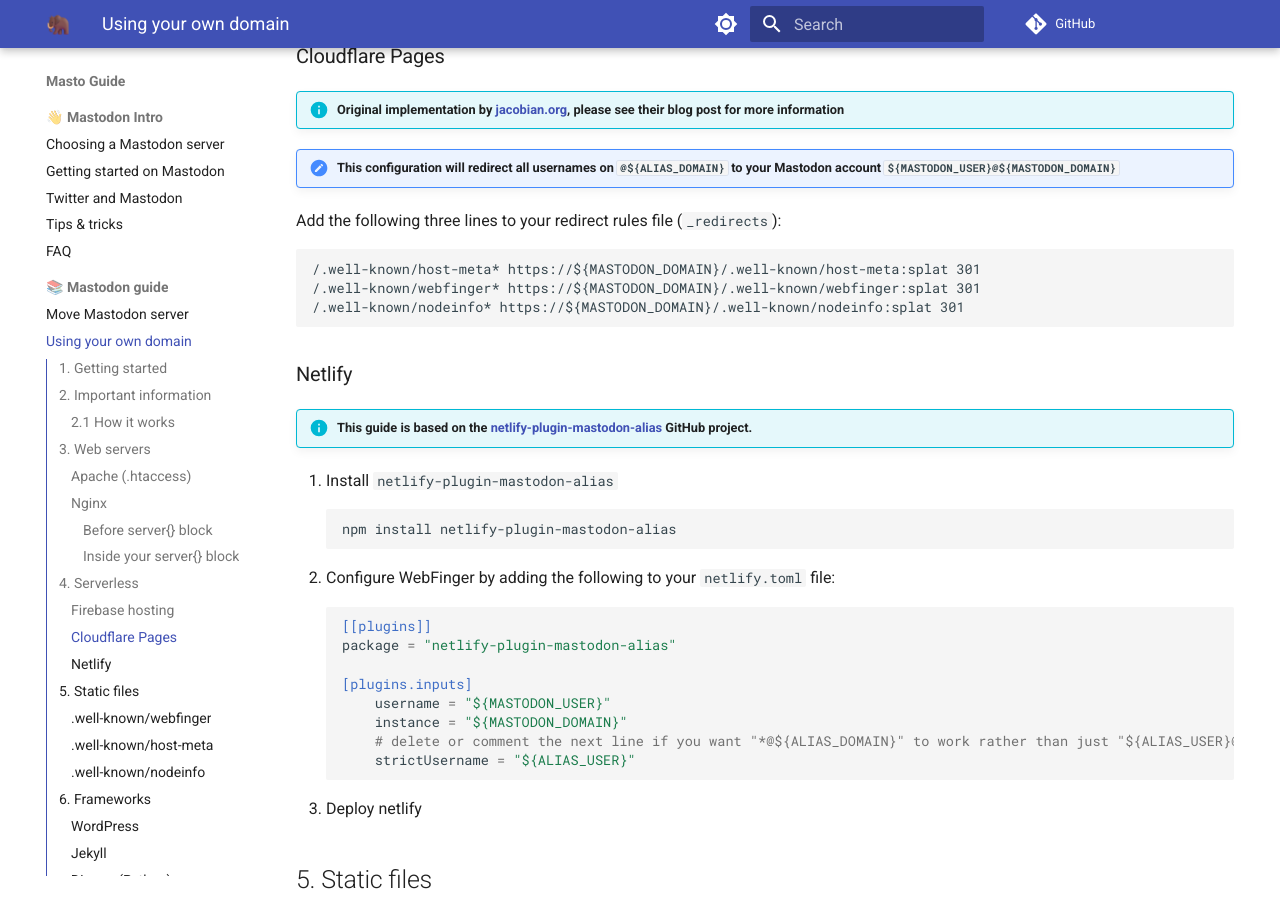
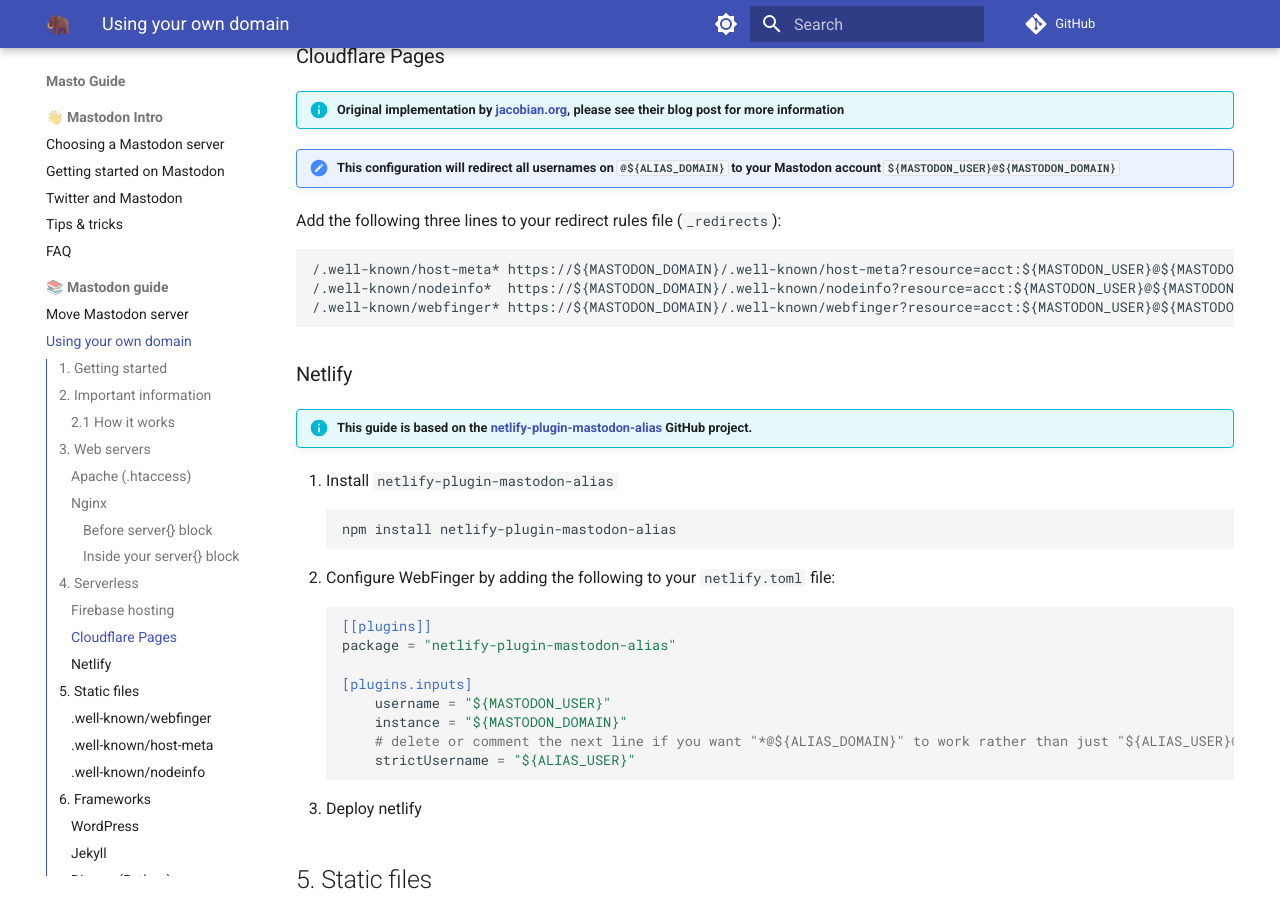
Before and after one commit to jippi/masto-guide, an MkDocs documentation site: the page built from docs/guide/use-your-own-domain.md, in a window 1280 px wide and 900 px high, scrolled down 4481 px. Built offline with MkDocs 1.6.1 and Material for MkDocs 9.7.7, drawn with Linux system fonts in a browser that asks for light colours; a script that is not in the unit is left out; comment, search, counter and statistics services are not loaded; part of the change alters nothing that is shown.

Commit message:
Improve Cloudflare Redirects
Previously the documentation for Cloudflare redirects made use of the :splat feature.  This feature does a straight substitution of the wildcard value with no transformation. To use this feature, both the original blog author and any subsequent guide followers would require a change to the configuration of the Mastodon instance they were targeting. This likely isn’t possible for the vast majority of users and instances.

This change updates the instructions to redirect to a specific target account.

````diff
--- a/docs/guide/use-your-own-domain.md
+++ b/docs/guide/use-your-own-domain.md
@@ -194,9 +194,9 @@ Add the following to your `firebase.json` file.
 Add the following three lines to your redirect rules file (`_redirects`):
 
 ```
-/.well-known/host-meta* https://${MASTODON_DOMAIN}/.well-known/host-meta:splat 301
-/.well-known/webfinger* https://${MASTODON_DOMAIN}/.well-known/webfinger:splat 301
-/.well-known/nodeinfo* https://${MASTODON_DOMAIN}/.well-known/nodeinfo:splat 301
+/.well-known/host-meta* https://${MASTODON_DOMAIN}/.well-known/host-meta?resource=acct:${MASTODON_USER}@${MASTODON_DOMAIN} 301
+/.well-known/nodeinfo*  https://${MASTODON_DOMAIN}/.well-known/nodeinfo?resource=acct:${MASTODON_USER}@${MASTODON_DOMAIN}  301
+/.well-known/webfinger* https://${MASTODON_DOMAIN}/.well-known/webfinger?resource=acct:${MASTODON_USER}@${MASTODON_DOMAIN} 301
 ```
 
 ### Netlify
````
